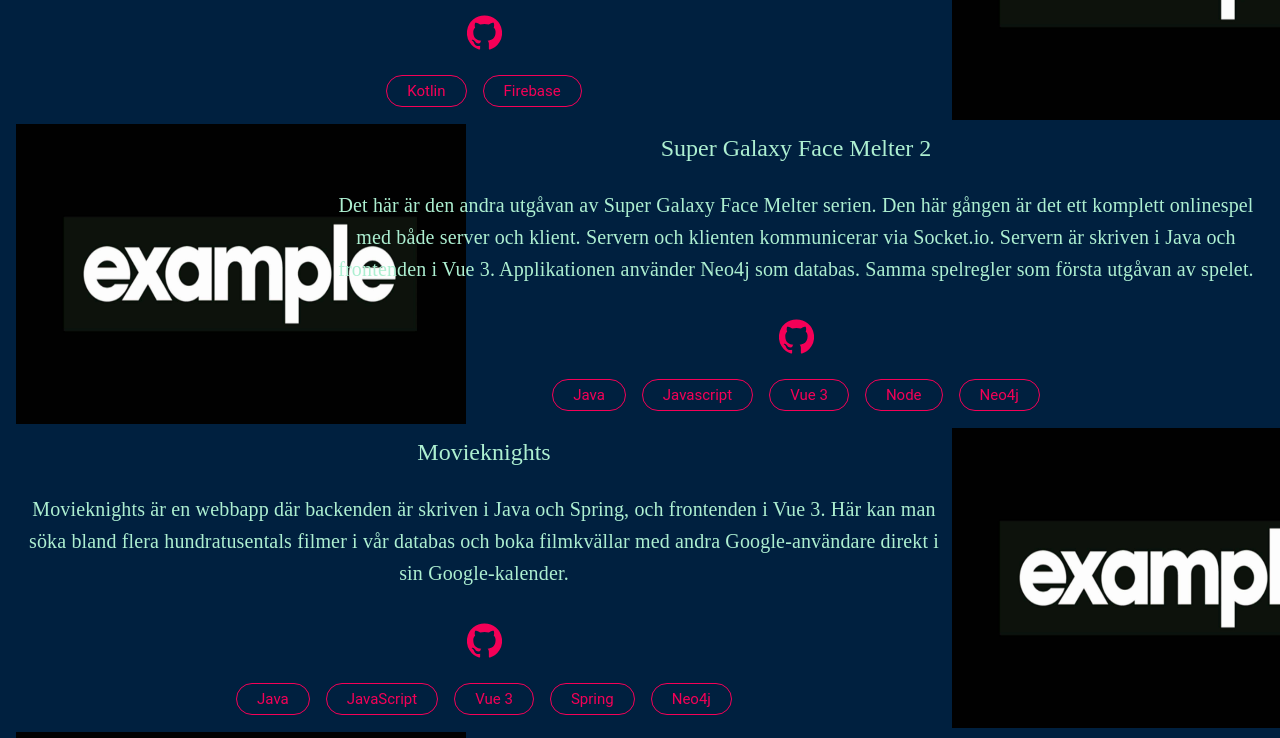
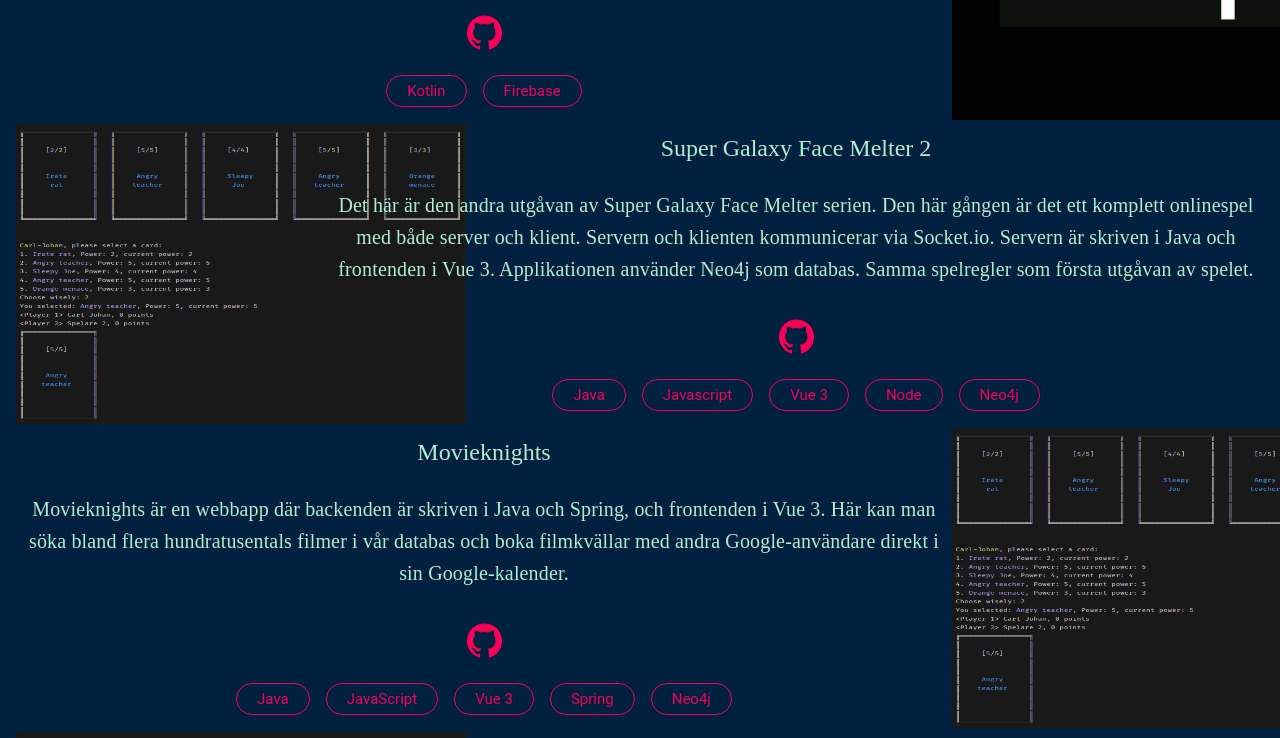
Before and after one commit to Carljohan-hornestam/portfolio-webpage, a React (Create React App) app: page /projects in a window 1280 px wide. Shown: the part 580-1318 px from the top of the page. Built offline with nearby package versions, Linux system fonts and the light colour scheme; a web font is replaced by a local one.

Commit message:
Refactoring

```diff
--- /dev/null
+++ b/src/components/LeftImageModal.tsx
@@ -0,0 +1,15 @@
+import { Grid } from "@material-ui/core";
+
+interface LeftImageModalProps {
+  imageSrc: string;
+}
+export default function LeftImageModal(props: LeftImageModalProps) {
+
+console.log('leftimagemodal');
+
+  return (
+    <Grid container item xs={12}>
+      <img alt="" src={`${props.imageSrc}`}></img>
+    </Grid>
+  )
+}
--- /dev/null
+++ b/src/components/LeftProject.tsx
@@ -0,0 +1,102 @@
+import {
+  makeStyles,
+  Grid,
+  Typography,
+  Tooltip,
+  IconButton,
+  Chip,
+  Dialog,
+  DialogContent,
+} from "@material-ui/core";
+import GitHubIcon from "@material-ui/icons/GitHub";
+import React from "react";
+import LeftImageModal from "./LeftImageModal";
+
+const useStyles = makeStyles((theme) => ({
+  typography: {
+    color: "#ADEFD1FF",
+    padding: theme.spacing(1),
+    fontFamily: "Averia",
+    textAlign: "center",
+  },
+  chip: {
+    padding: theme.spacing(1),
+    margin: theme.spacing(1),
+    fontFamily: "Bebas+Neue",
+    fontSize: 15,
+  },
+}));
+
+interface LeftProjectProps {
+  projectName: string;
+  description: string;
+  githubLink: string;
+  imageSrc: string;
+  writtenIn: [];
+}
+
+export default function LeftProject(props: LeftProjectProps) {
+  const styles = useStyles();
+  const [leftImageModalOpen, setLeftImageModalOpen] = React.useState<boolean>(
+    false
+  );
+  return (
+    <>
+      <Grid item xs={3}>
+        <img
+          onClick={() => setLeftImageModalOpen(true)}
+          alt=""
+          height={300}
+          width={450}
+          src={`${props.imageSrc}`}
+        ></img>
+      </Grid>
+      <Grid container item xs={9}>
+        <Grid item xs={12}>
+          <Typography className={styles.typography} variant="h5">
+            {props.projectName}
+          </Typography>
+        </Grid>
+        <Grid item xs={12}>
+          <Typography className={styles.typography} variant="h6">
+            {props.description}
+          </Typography>
+        </Grid>
+        <Grid container item xs={12} justify="center">
+          <Tooltip title="Länk till GitHub repo">
+            <IconButton
+              color="secondary"
+              href={`${props.githubLink}`}
+              target="_blank"
+            >
+              <GitHubIcon fontSize="large" />
+            </IconButton>
+          </Tooltip>
+        </Grid>
+        <Grid container justify="center" item xs={12}>
+          {props.writtenIn.map((i: number) => {
+            return (
+              <>
+                <Chip
+                  key={i}
+                  variant="outlined"
+                  className={styles.chip}
+                  color="secondary"
+                  label={`${i}`}
+                ></Chip>
+              </>
+            );
+          })}
+        </Grid>
+      </Grid>
+      <Dialog
+        open={leftImageModalOpen}
+        onClose={() => setLeftImageModalOpen(false)}
+      >
+        <DialogContent>
+          <LeftImageModal imageSrc={props.imageSrc} />
+        </DialogContent>
+      </Dialog>
+    </>
+  );
+}
--- a/src/components/Projects.tsx
+++ b/src/components/Projects.tsx
@@ -1,3 +1,4 @@
+import React from "react";
 import {
   makeStyles,
   Grid,
@@ -5,8 +6,12 @@
   Tooltip,
   IconButton,
   Chip,
+  Dialog,
+  DialogContent,
 } from "@material-ui/core";
 import GitHubIcon from "@material-ui/icons/GitHub";
+import LeftProject from "./LeftProject";
+import RightProject from "./RightProject";
 
 const useStyles = makeStyles((theme) => ({
   projectsContainer: {
@@ -45,111 +50,74 @@
     <Grid container className={styles.projectsContainer}>
       {props.projects.map((project: Project, index: number) => {
         return (
-          <Grid
-            alignContent="center"
-            key={index}
-            // style={{ padding: 20 }}
-            container
-            item
-            xs={12}
-          >
+          <Grid alignContent="center" key={index} container item xs={12}>
             {index % 2 === 0 ? (
-              <>
-                <Grid item xs={3}>
-                  <img
-                    alt=""
-                    height={300}
-                    width={450}
-                    src={`${project.imageSrc}`}
-                  ></img>
-                </Grid>
-                <Grid container item xs={9}>
-                  <Grid item xs={12}>
-                    <Typography className={styles.typography} variant="h5">
-                      {project.name}
-                    </Typography>
-                  </Grid>
-                  <Grid item xs={12}>
-                    <Typography className={styles.typography} variant="h6">
-                      {project.description}
-                    </Typography>
-                  </Grid>
-                  <Grid container item xs={12} justify="center">
-                    <Tooltip title="Länk till GitHub repo">
-                      <IconButton
-                        color="secondary"
-                        href={`${project.githubLink}`}
-                        target="_blank"
-                      >
-                        <GitHubIcon fontSize="large" />
-                      </IconButton>
-                    </Tooltip>
-                  </Grid>
-                  <Grid container justify="center" item xs={12}>
-                    {project.writtenIn.map((i: number) => {
-                      return (
-                        <>
-                          <Chip
-                            key={i}
-                            variant="outlined"
-                            className={styles.chip}
-                            color="secondary"
-                            label={`${i}`}
-                          ></Chip>
-                        </>
-                      );
-                    })}
-                  </Grid>
-                </Grid>
-              </>
+              <LeftProject
+                projectName={project.name}
+                description={project.description}
+                githubLink={project.githubLink}
+                imageSrc={project.imageSrc}
+                writtenIn={project.writtenIn}
+              />
             ) : (
-              <>
-                <Grid container item xs={9}>
-                  <Grid item xs={12}>
-                    <Typography className={styles.typography} variant="h5">
-                      {project.name}
-                    </Typography>
-                  </Grid>
-                  <Grid item xs={12}>
-                    <Typography className={styles.typography} variant="h6">
-                      {project.description}
-                    </Typography>
-                  </Grid>
-                  <Grid container justify="center" item xs={12}>
-                    <Tooltip title="Länk till GitHub repo">
-                      <IconButton
-                        color="secondary"
-                        href={`${project.githubLink}`}
-                        target="_blank"
-                      >
-                        <GitHubIcon fontSize="large" />
-                      </IconButton>
-                    </Tooltip>
-                  </Grid>
-                  <Grid justify="center" container item xs={12}>
-                    {project.writtenIn.map((i: number) => {
-                      return (
-                        <Chip
-                          key={i}
-                          variant="outlined"
-                          className={styles.chip}
-                          color="secondary"
-                          label={`${i}`}
-                        ></Chip>
-                      );
-                    })}
-                  </Grid>
-                </Grid>
+              //   <>
+              //     <Grid item xs={3}>
+              //       <img
+              //         onClick={() => handleModal(true)}
+              //         alt=""
+              //         height={300}
+              //         width={450}
+              //         src={`${project.imageSrc}`}
+              //       ></img>
+              //     </Grid>
+              //     <Grid container item xs={9}>
+              //       <Grid item xs={12}>
+              //         <Typography className={styles.typography} variant="h5">
+              //           {project.name}
+              //         </Typography>
+              //       </Grid>
+              //       <Grid item xs={12}>
+              //         <Typography className={styles.typography} variant="h6">
+              //           {project.description}
+              //         </Typography>
+              //       </Grid>
+              //       <Grid container item xs={12} justify="center">
+              //         <Tooltip title="Länk till GitHub repo">
+              //           <IconButton
+              //             color="secondary"
+              //             href={`${project.githubLink}`}
+              //             target="_blank"
+              //           >
+              //             <GitHubIcon fontSize="large" />
+              //           </IconButton>
+              //         </Tooltip>
+              //       </Grid>
+              //       <Grid container justify="center" item xs={12}>
+              //         {project.writtenIn.map((i: number) => {
+              //           return (
+              //             <>
+              //               <Chip
+              //                 key={i}
+              //                 variant="outlined"
+              //                 className={styles.chip}
+              //                 color="secondary"
+              //                 label={`${i}`}
+              //               ></Chip>
+              //             </>
+              //           );
+              //         })}
+              //       </Grid>
+              //     </Grid>
+              //   </>
+              // ) : (
 
-                <Grid item xs={3}>
-                  <img
-                    alt=""
-                    height={300}
-                    width={450}
-                    src={`${project.imageSrc}`}
-                  ></img>
-                </Grid>
-              </>
+              <RightProject
+                projectName={project.name}
+                description={project.description}
+                githubLink={project.githubLink}
+                imageSrc={project.imageSrc}
+                writtenIn={project.writtenIn}
+              />
             )}
           </Grid>
         );
--- /dev/null
+++ b/src/components/RightImageModal.tsx
@@ -0,0 +1,15 @@
+import { Grid } from "@material-ui/core";
+
+interface RightImageModalProps {
+  imageSrc: string;
+}
+export default function RightImageModal(props: RightImageModalProps) {
+
+  console.log('rightimagemodal');
+
+  return (
+    <Grid container item xs={12}>
+      <img alt="" src={`${props.imageSrc}`}></img>
+    </Grid>
+  )
+}
--- /dev/null
+++ b/src/components/RightProject.tsx
@@ -0,0 +1,102 @@
+import React from "react";
+import {
+  makeStyles,
+  Grid,
+  Typography,
+  Tooltip,
+  IconButton,
+  Chip,
+  Dialog,
+  DialogContent,
+} from "@material-ui/core";
+import GitHubIcon from "@material-ui/icons/GitHub";
+import RightImageModal from "./RightImageModal";
+
+const useStyles = makeStyles((theme) => ({
+  typography: {
+    color: "#ADEFD1FF",
+    padding: theme.spacing(1),
+    fontFamily: "Averia",
+    textAlign: "center",
+  },
+  chip: {
+    padding: theme.spacing(1),
+    margin: theme.spacing(1),
+    fontFamily: "Bebas+Neue",
+    fontSize: 15,
+  },
+}));
+
+interface RightProjectProps {
+  projectName: string;
+  description: string;
+  githubLink: string;
+  imageSrc: string;
+  writtenIn: [];
+}
+
+export default function RightProject(props: RightProjectProps) {
+  const styles = useStyles();
+  const [rightImageModalOpen, setRightImageModalOpen] = React.useState<boolean>(
+    false
+  );
+
+  return (
+    <>
+      <Grid container item xs={9}>
+        <Grid item xs={12}>
+          <Typography className={styles.typography} variant="h5">
+            {props.projectName}
+          </Typography>
+        </Grid>
+        <Grid item xs={12}>
+          <Typography className={styles.typography} variant="h6">
+            {props.description}
+          </Typography>
+        </Grid>
+        <Grid container justify="center" item xs={12}>
+          <Tooltip title="Länk till GitHub repo">
+            <IconButton
+              color="secondary"
+              href={`${props.githubLink}`}
+              target="_blank"
+            >
+              <GitHubIcon fontSize="large" />
+            </IconButton>
+          </Tooltip>
+        </Grid>
+        <Grid justify="center" container item xs={12}>
+          {props.writtenIn.map((i: number) => {
+            return (
+              <Chip
+                key={i}
+                variant="outlined"
+                className={styles.chip}
+                color="secondary"
+                label={`${i}`}
+              ></Chip>
+            );
+          })}
+        </Grid>
+      </Grid>
+
+      <Grid item xs={3}>
+        <img
+          onClick={() => setRightImageModalOpen(true)}
+          alt=""
+          height={300}
+          width={450}
+          src={`${props.imageSrc}`}
+        ></img>
+      </Grid>
+      <Dialog
+        open={rightImageModalOpen}
+        onClose={() => setRightImageModalOpen(false)}
+      >
+        <DialogContent>
+          <RightImageModal imageSrc={props.imageSrc} />
+        </DialogContent>
+      </Dialog>
+    </>
+  );
+}
```
Also changed, not shown: src/data2/projects1.js (+7 -6 lines), src/images/SGFM.png (added).
